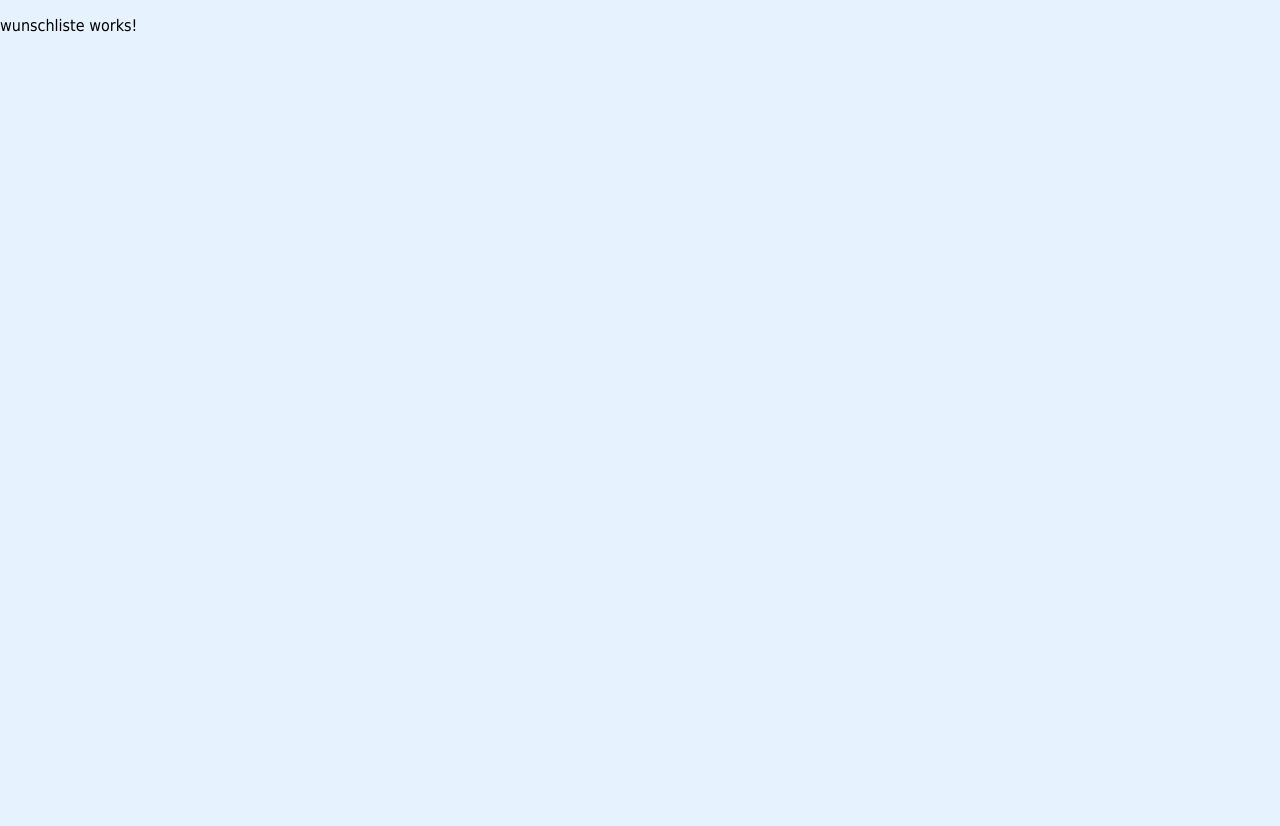
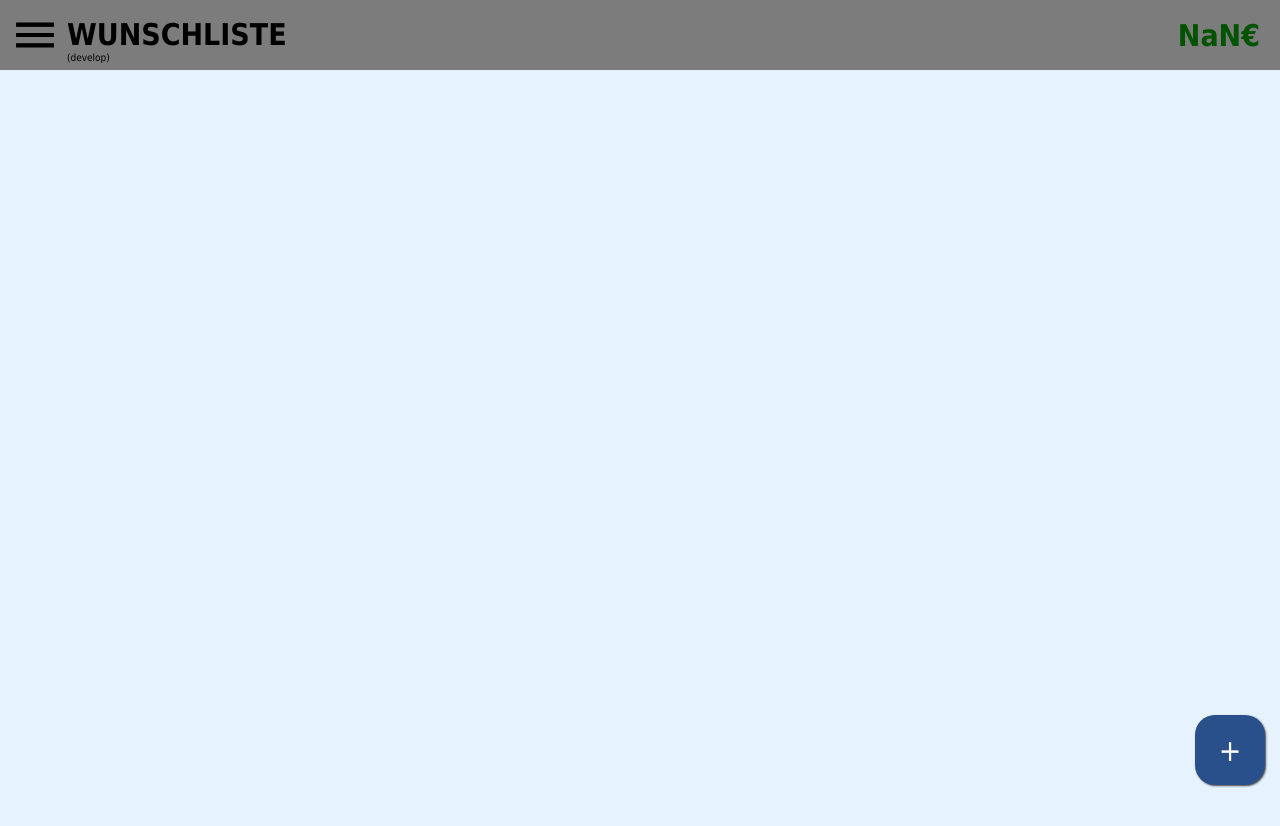
Before and after one commit to snipsllll/MoneyManagerPwa, an Angular app: page /wunschliste in a window 1280 px wide. Shown: the top 826 px of the page. Built offline with nearby package versions, Linux system fonts and the light colour scheme.

Commit message:
basic structure

```diff
--- a/src/app/Sites/Wunschliste/wunschliste/wunschliste.component.css
+++ b/src/app/Sites/Wunschliste/wunschliste/wunschliste.component.css
@@ -0,0 +1,20 @@
+.wunschliste__add-button {
+  border-radius: 20px;
+  position: fixed;
+  bottom: 15px;
+  right: 15px;
+  display: flex;
+  justify-content: center;
+  align-items: center;
+  height: 70px;
+  width: 70px;
+  background-color: #29508a;
+  box-shadow: #474747 1px 1px 2px;
+  font-size: 30px;
+  cursor: pointer;
+  color: white;
+}
+
+.wunschliste__add-button:hover {
+  font-size: 40px;
+}
--- a/src/app/Sites/Wunschliste/wunschliste/wunschliste.component.html
+++ b/src/app/Sites/Wunschliste/wunschliste/wunschliste.component.html
@@ -1 +1,8 @@
-<p>wunschliste works!</p>
+<app-top-bar></app-top-bar>
+<div class="wunshliste">
+
+</div>
+
+<div class="wunschliste__add-button" (click)="onPlusClicked()">
+  +
+</div>
--- a/src/app/Sites/Wunschliste/wunschliste/wunschliste.component.ts
+++ b/src/app/Sites/Wunschliste/wunschliste/wunschliste.component.ts
@@ -1,10 +1,23 @@
-import { Component } from '@angular/core';
+import {Component, OnInit} from '@angular/core';
+import {TopbarService} from "../../../Services/TopBarService/topbar.service";
 
 @Component({
   selector: 'app-wunschliste',
   templateUrl: './wunschliste.component.html',
   styleUrl: './wunschliste.component.css'
 })
-export class WunschlisteComponent {
+export class WunschlisteComponent implements OnInit{
 
+  constructor(private topbarService: TopbarService) {
+  }
+
+  ngOnInit() {
+    this.topbarService.title.set('WUNSCHLISTE');
+    this.topbarService.dropDownSlidIn.set(false);
+    this.topbarService.isDropDownDisabled = true;
+  }
+
+  onPlusClicked() {
+
+  }
 }
```
